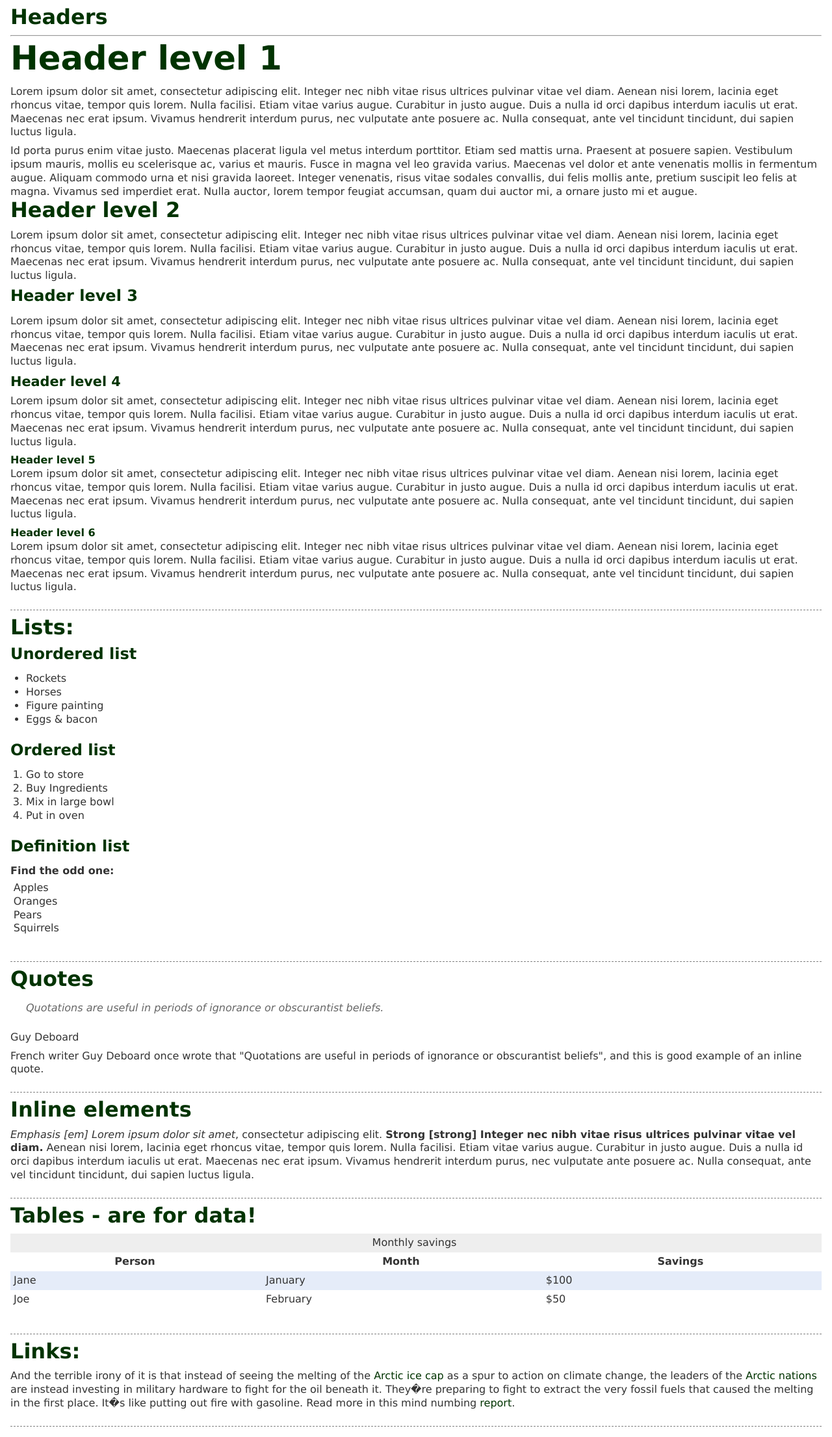
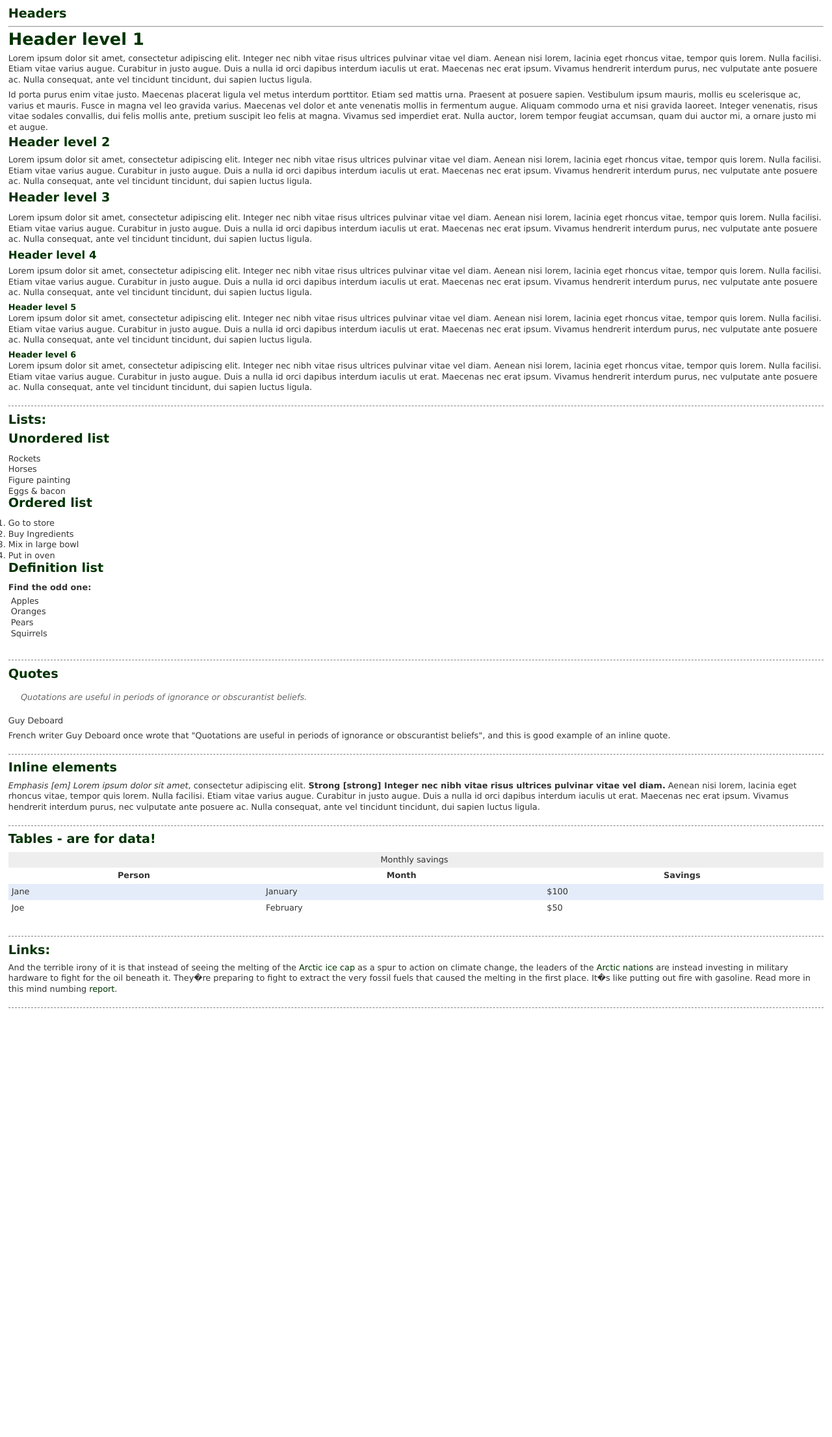
Before and after one commit to stripthis/Greenpeace-CSS-2011, a PHP site: page /mockups/type.html in a window 1280 px wide. Shown: the whole page at 65% size. After the commit the page ends 1551 px from the top, so only its background shows below. Run offline with PHP 8.4, Linux system fonts and the light colour scheme.

Commit message:
Reset display of lists outside main content

```diff
--- a/optimized/css/main.css
+++ b/optimized/css/main.css
@@ -145,7 +145,7 @@ a {
 /* Default font settings.
 The font-size percentage is of 16px. (0.75 * 16px = 12px) */
 
-html { font-size:100.01%; }
+html { font-size:80.00%; }
 
 body {
   font-family:Verdana, Geneva, Arial, Helvetica, sans-serif;
@@ -200,8 +200,8 @@ h1, h2, h3, h4 {
 
 h1,h2,h3,h4,h5,h6 { font-weight: bold; color:#003300; }
 
-h1, .h1 { font-size: 3.2em; line-height: 1; margin-bottom: 0.3em; }
-h2, .h2 { font-size: 2em; margin-bottom: 0.55em; }
+h1, .h1 { font-size: 2.0em; line-height: 1; margin-bottom: 0.3em; }
+h2, .h2 { font-size: 1.5em; margin-bottom: 0.55em; }
 h3, .h3 { font-size: 1.5em; line-height: 1; margin-bottom: 0.7em; }
 h4, .h4 { font-size: 1.3em; line-height: 1.25; margin-bottom: 0.3em; }
 h5, .h5 { font-size: 1em; }
@@ -227,9 +227,9 @@ acronym { border-bottom: 1px dotted #666; }
 -------------------------------------------------------------- */
 li ul,
 li ol { margin: 0; }
-ul, ol { margin: 0 1.5em 1.5em 0; padding-left: 1.5em; }
+ul, ol { margin: 0; padding-left: 0; }
 
-ul { list-style-type: disc; }
+ul { list-style-type: none; }
 ol { list-style-type: decimal; }
 
 dl { margin: 0 0 1.5em 0; }
@@ -238,6 +238,9 @@ dd { margin-left: 0.3em;}
 
 
 
+.article ul, .article ol {
+	margin: 0 1.5em 1.5em 0; padding-left: 1.5em;
+}
 
 /* lists */
 ul.social a {
@@ -467,6 +470,7 @@ caption { background: #eee; }
 }
 .header .navigation.main a {
   display:block;
+  font-size: 0.9em;
 }
 .header .navigation.main .level1 li {
   float:left;
```
